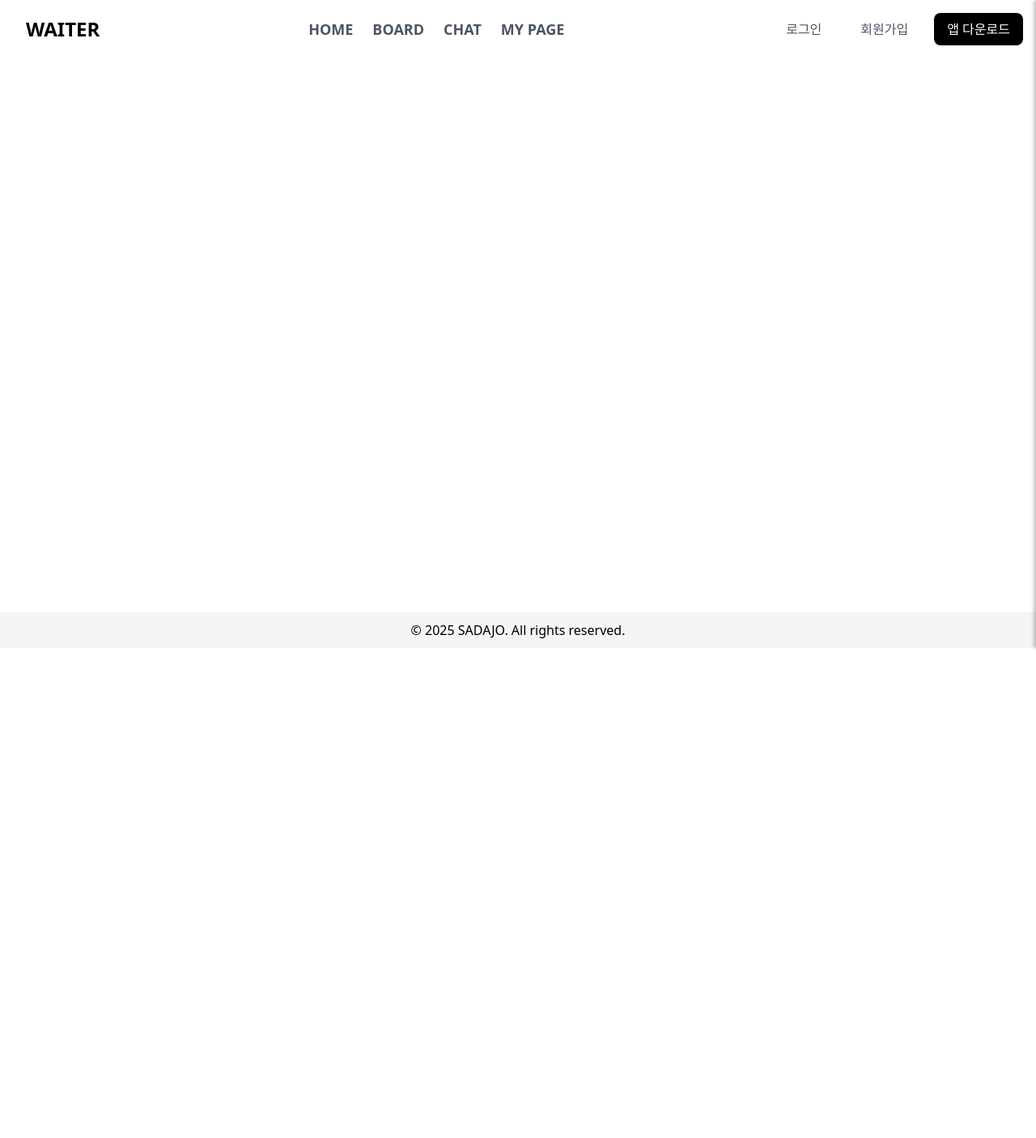
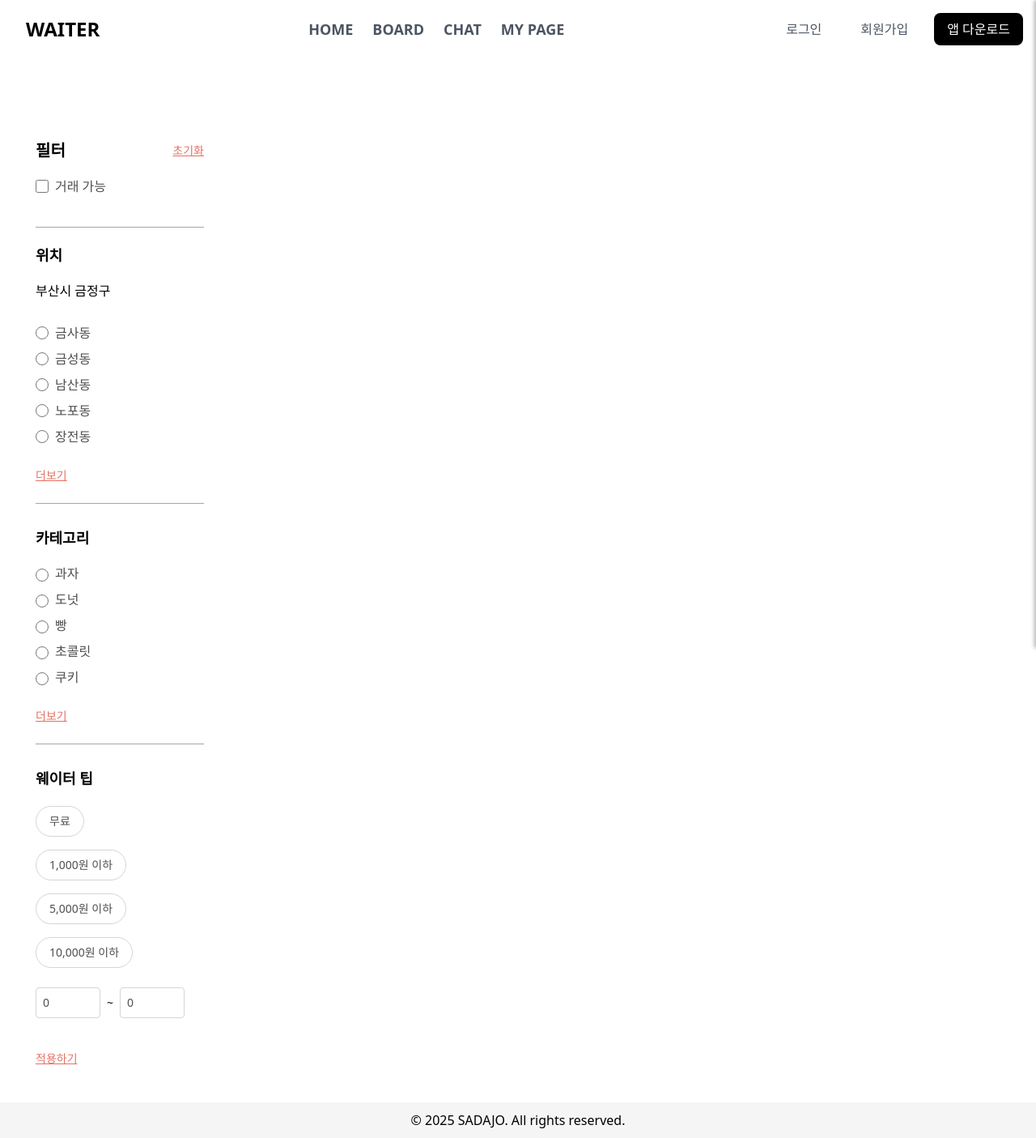
Before and after one commit to Sadajo/Waiter_FE, a React (Create React App) app in the folder sadajo_fe/: page /category in a window 1280 px wide. Shown: the whole page at 81% size. Before the commit the page ends 800 px from the top, so only its background shows below. Built offline with nearby package versions, Linux system fonts and the light colour scheme; no server answers.

Commit message:
feat(board): 게시판 필터 UI 구현

```diff
--- a/sadajo_fe/src/components/Category.jsx
+++ b/sadajo_fe/src/components/Category.jsx
@@ -1,11 +1,188 @@
-import React from 'react';
+import React, { useState } from 'react';
 
-function CategoryComponent() {
+const CategoryComponent = () => {
+  const [isDealAvailable, setIsDealAvailable] = useState(false);
+  const [selectedLocation, setSelectedLocation] = useState('');
+  const [selectedCategory, setSelectedCategory] = useState('');
+  const [selectedTip, setSelectedTip] = useState('');
+  const [tipRange, setTipRange] = useState({ min: 0, max: 0 });
+
+  const rawLocations = ['장전동', '금사동', '금성동', '남산동', '노포동'];
+  const rawCategories = ['과자', '도넛', '빵', '초콜릿', '쿠키'];
+  const tipOptions = ['무료', '1,000원 이하', '5,000원 이하', '10,000원 이하'];
+
+  const reorderList = (list, selected) => {
+    if (!selected) return [...list].sort();
+    const sortedList = [...list].sort();
+    return [selected, ...sortedList.filter((item) => item !== selected)];
+  };
+
+  const handleReset = () => {
+    setIsDealAvailable(false);
+    setSelectedLocation('');
+    setSelectedCategory('');
+    setSelectedTip('');
+    setTipRange({ min: 0, max: 0 });
+  };
+
+  const handleApply = () => {
+    console.log('적용된 필터:', {
+      isDealAvailable,
+      selectedLocation,
+      selectedCategory,
+      selectedTip,
+      tipRange,
+    });
+  };
+
+  const locations = reorderList(rawLocations, selectedLocation);
+  const categories = reorderList(rawCategories, selectedCategory);
+
   return (
-    <div>
+    <div className="flex flex-col w-64 p-6 text-sm">
+      {/* 필터 타이틀 */}
+      <div className="flex justify-between items-center mb-6">
+        <h2 className="font-bold text-[20px]">필터</h2>
+        <button
+          className="text-[#E67061] text-[14px] underline cursor-pointer"
+          onClick={handleReset}
+        >
+          초기화
+        </button>
+      </div>
 
+      {/* 거래 가능 */}
+      <div className="mb-4">
+        <label className="flex items-center space-x-2 mb-6">
+          <input
+            type="checkbox"
+            checked={isDealAvailable}
+            onChange={(e) => setIsDealAvailable(e.target.checked)}
+            className="w-4 h-4 accent-[#E67061]"
+          />
+          <span className="text-[#4F4F4F] text-[16px]">거래 가능</span>
+        </label>
+      </div>
+
+      <hr className="border-t border-[#A6A6A6] mb-6" />
+
+      {/* 위치 */}
+      <div className="mb-6">
+        <h3 className="font-bold text-[18px] mb-2">위치</h3>
+        <p className="text-[16px] text-black mb-8 mt-6">부산시 금정구</p>
+
+        {locations.map((loc) => (
+          <label
+            key={loc}
+            className={`flex items-center space-x-2 mb-3 cursor-pointer text-[16px] ${
+              selectedLocation === loc
+                ? 'text-[#E67061] font-semibold'
+                : 'text-[#4F4F4F]'
+            }`}
+          >
+            <input
+              type="radio"
+              name="location"
+              value={loc}
+              checked={selectedLocation === loc}
+              onChange={() => setSelectedLocation(loc)}
+              className="w-4 h-4 accent-[#E67061]"
+            />
+            <span>{loc}</span>
+          </label>
+        ))}
+
+        <button className="text-[#E67061] text-[14px] underline cursor-pointer mt-4">
+          더보기
+        </button>
+      </div>
+
+      <hr className="border-t border-[#A6A6A6] mb-8" />
+
+      {/* 카테고리 */}
+      <div className="mb-6">
+        <h3 className="font-bold text-[18px] mb-6">카테고리</h3>
+
+        {categories.map((cat) => (
+          <label
+            key={cat}
+            className={`flex items-center space-x-2 mb-3 cursor-pointer text-[16px] ${
+              selectedCategory === cat
+                ? 'text-[#E67061] font-semibold'
+                : 'text-[#4F4F4F]'
+            }`}
+          >
+            <input
+              type="radio"
+              name="category"
+              value={cat}
+              checked={selectedCategory === cat}
+              onChange={() => setSelectedCategory(cat)}
+              className="w-4 h-4 accent-[#E67061] relative top-[2px]"
+            />
+            <span>{cat}</span>
+          </label>
+        ))}
+
+        <button className="text-[#E67061] text-[14px] underline cursor-pointer mt-4">
+          더보기
+        </button>
+      </div>
+
+      <hr className="border-t border-[#A6A6A6] mb-8" />
+
+      {/* 웨이터 팁 */}
+      <div className="mb-4">
+        <h3 className="font-bold text-[18px] mb-6">웨이터 팁</h3>
+
+        <div className="flex flex-col gap-4 mb-6">
+          {tipOptions.map((tip) => (
+            <button
+              key={tip}
+              className={`py-2 px-4 border rounded-full text-[14px] text-[#4F4F4F] text-left w-fit ${
+                selectedTip === tip
+                  ? 'bg-[#E67061] text-white border-[#E67061]'
+                  : 'border-gray-300'
+              }`}
+              onClick={() => setSelectedTip(tip)}
+            >
+              {tip}
+            </button>
+          ))}
+        </div>
+
+        <div className="flex items-center gap-2 mb-4">
+          <input
+            type="number"
+            value={tipRange.min}
+            onChange={(e) =>
+              setTipRange({ ...tipRange, min: Number(e.target.value) })
+            }
+            className="w-20 p-2 border border-gray-300 rounded text-[14px] text-[#4F4F4F]"
+          />
+          <span className="text-[14px] text-black">~</span>
+          <input
+            type="number"
+            value={tipRange.max}
+            onChange={(e) =>
+              setTipRange({ ...tipRange, max: Number(e.target.value) })
+            }
+            className="w-20 p-2 border border-gray-300 rounded text-[14px] text-[#4F4F4F]"
+          />
+        </div>
+      </div>
+
+      {/* 적용하기 */}
+      <div className="mt-2">
+        <button
+          className="text-[#E67061] text-[14px] underline cursor-pointer"
+          onClick={handleApply}
+        >
+          적용하기
+        </button>
+      </div>
     </div>
   );
-}
+};
 
 export default CategoryComponent;
```
